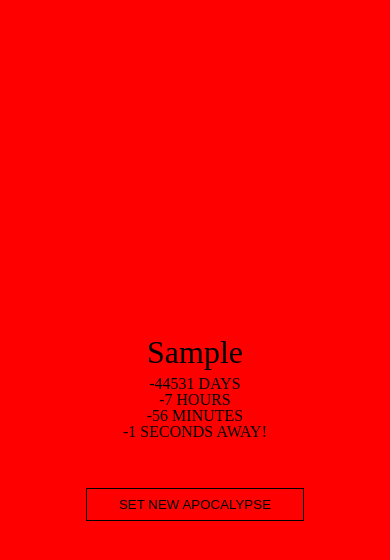
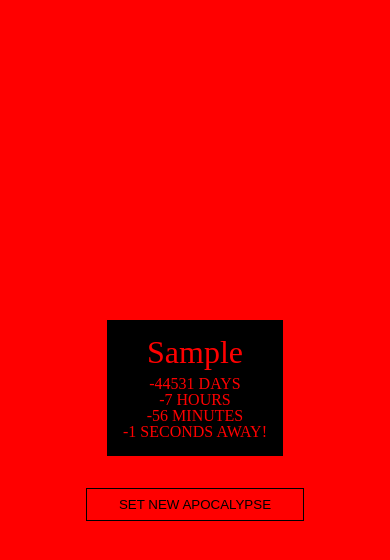
Before and after one commit to emrertn13/mtm6302-assignment-3, a plain HTML site: page index.html in a window 390 px wide. Both pictures are taken after typing "Sample" into the empty fields and a click on the button "START APOCALYPSE". Drawn offline with Linux system fonts and the light colour scheme.

Commit message:
Completes Assignment

```diff
--- a/styles.css
+++ b/styles.css
@@ -135,10 +135,17 @@ body {
 
 
 
-@media screen and (max-width: 900px) {
+@media screen and (max-width: 780px) {
     body {
         background: none;
         background-color: red;
+    }
+    #display {
+        background-color: black;
+        color: red;
+    }
+    #display-title {
+        color: red;
     }
 }
 @media screen and (max-width: 550px) {
@@ -154,10 +161,10 @@ body {
     }
     #countdown {
         flex-direction: column;
-
     }
     #countdown span {
         width: fit-content;
         margin: 0 auto;
+        color: red;
     }
 }
```
